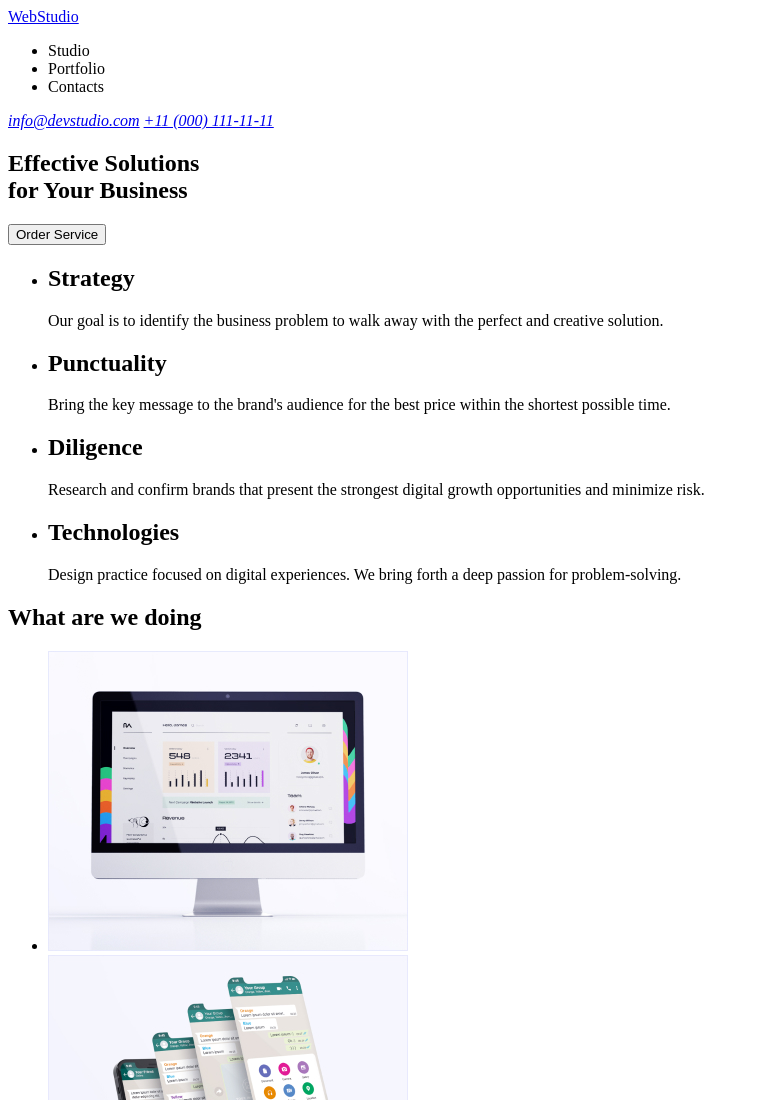
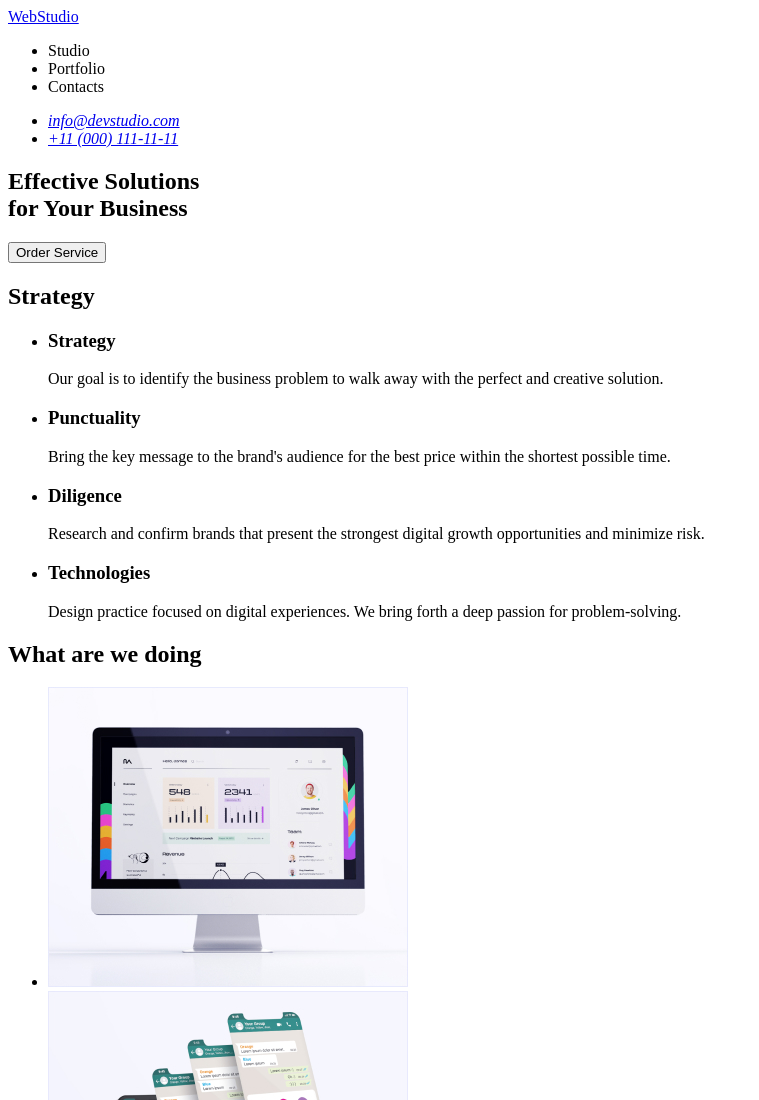
Before and after one commit to FeMaxxx/goit-markup-hw-01, a plain HTML site: page index.html in a window 1280 px wide. Shown: the top 1100 px of the page, without its empty margins (0-759 px from the left). Drawn offline with Linux system fonts and the light colour scheme.

Commit message:
Correction

```diff
--- a/index.html
+++ b/index.html
@@ -21,10 +21,18 @@
         </ul>
       </nav>
       <address>
-        <a href="mailto:info@devstudio.com"
-          >info@devstudio.com</a
-        >
-        <a href="tel:+110001111111">+11 (000) 111-11-11</a>
+        <ul>
+          <li>
+            <a href="mailto:info@devstudio.com"
+              >info@devstudio.com</a
+            >
+          </li>
+          <li>
+            <a href="tel:+110001111111"
+              >+11 (000) 111-11-11</a
+            >
+          </li>
+        </ul>
       </address>
     </header>
     <!--▲▲▲▲▲▲▲▲▲▲▲▲▲▲HEADER▲▲▲▲▲▲▲▲▲▲▲▲▲▲-->
@@ -40,9 +48,10 @@
       <!--▲▲▲▲▲▲▲▲▲▲▲▲▲▲HIRO▲▲▲▲▲▲▲▲▲▲▲▲▲▲-->
       <!--▼▼▼▼▼▼▼▼▼▼▼▼▼▼QUALITY▼▼▼▼▼▼▼▼▼▼▼▼▼▼-->
       <section>
+        <h2>Strategy</h2>
         <ul>
           <li>
-            <h2>Strategy</h2>
+            <h3>Strategy</h3>
             <p>
               Our goal is to identify the business problem
               to walk away with the perfect and creative
@@ -50,7 +59,7 @@
             </p>
           </li>
           <li>
-            <h2>Punctuality</h2>
+            <h3>Punctuality</h3>
             <p>
               Bring the key message to the brand's audience
               for the best price within the shortest
@@ -58,7 +67,7 @@
             </p>
           </li>
           <li>
-            <h2>Diligence</h2>
+            <h3>Diligence</h3>
             <p>
               Research and confirm brands that present the
               strongest digital growth opportunities and
@@ -66,7 +75,7 @@
             </p>
           </li>
           <li>
-            <h2>Technologies</h2>
+            <h3>Technologies</h3>
             <p>
               Design practice focused on digital
               experiences. We bring forth a deep passion for
@@ -84,18 +93,21 @@
             <img
               src="./images/desktop/wawd1.jpg"
               alt="Project photo"
+              width="360px"
             />
           </li>
           <li>
             <img
               src="./images/desktop/wawd2.jpg"
               alt="Project photo"
+              width="360px"
             />
           </li>
           <li>
             <img
               src="./images/desktop/wawd3.jpg"
               alt="Project photo"
+              width="360px"
             />
           </li>
         </ul>
@@ -109,6 +121,7 @@
             <img
               src="./images/desktop/our-team1.jpg"
               alt="Person photo"
+              width="264px"
             />
             <h3>Mark Guerrero</h3>
             <p>Product Designer</p>
@@ -117,6 +130,7 @@
             <img
               src="./images/desktop/our-team2.jpg"
               alt="Person photo"
+              width="264px"
             />
             <h3>Tom Ford</h3>
             <p>Frontend Developer</p>
@@ -125,6 +139,7 @@
             <img
               src="./images/desktop/our-team3.jpg"
               alt="Person photo"
+              width="264px"
             />
             <h3>Camila Garcia</h3>
             <p>Marketing</p>
@@ -133,6 +148,7 @@
             <img
               src="./images/desktop/our-team4.jpg"
               alt="Person photo"
+              width="264px"
             />
             <h3>Daniel Wilson</h3>
             <p>UI Designer</p>
@@ -143,7 +159,7 @@
     </main>
     <!--▼▼▼▼▼▼▼▼▼▼▼▼▼▼FOOTER▼▼▼▼▼▼▼▼▼▼▼▼▼▼-->
     <footer>
-      <a href="#">WebStudio</a>
+      <a href="./index.html">WebStudio</a>
       <p>
         Increase the flow of customers and sales for your
         business with digital marketing & growth solutions.
```
